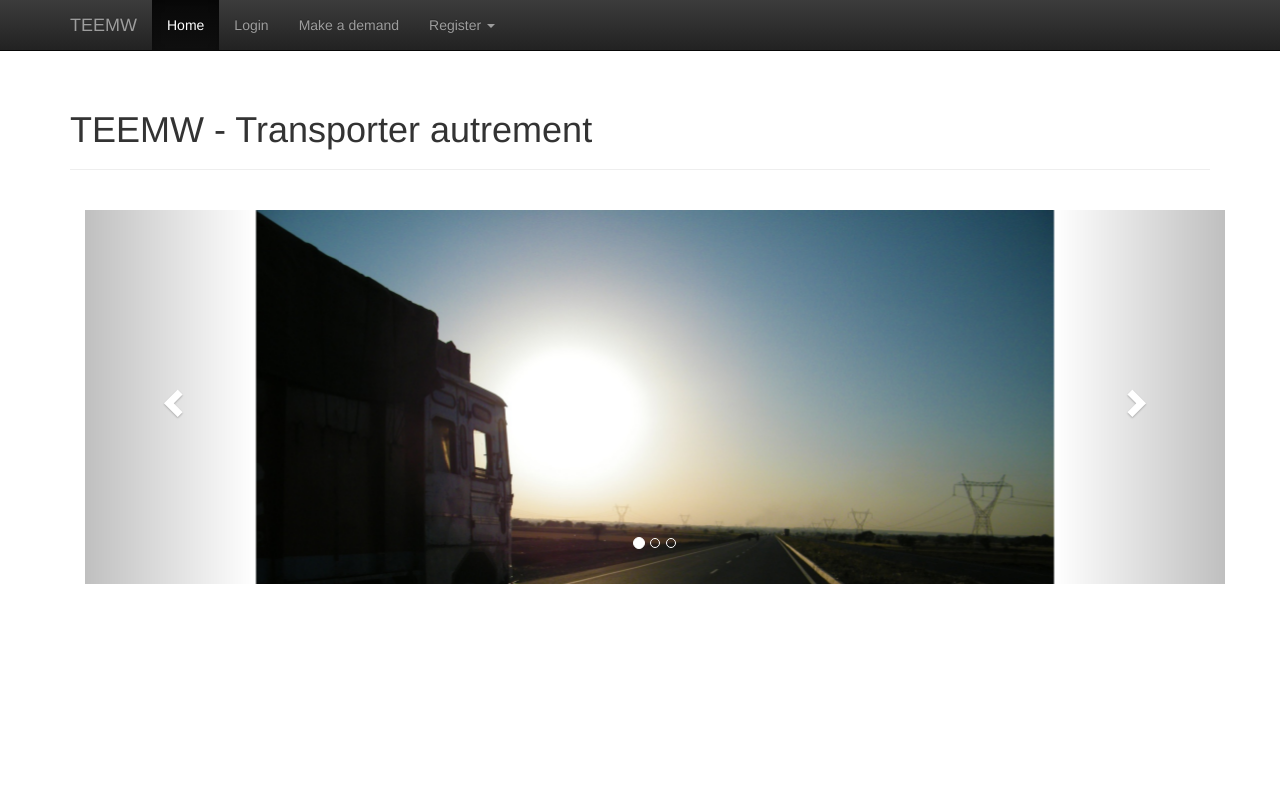
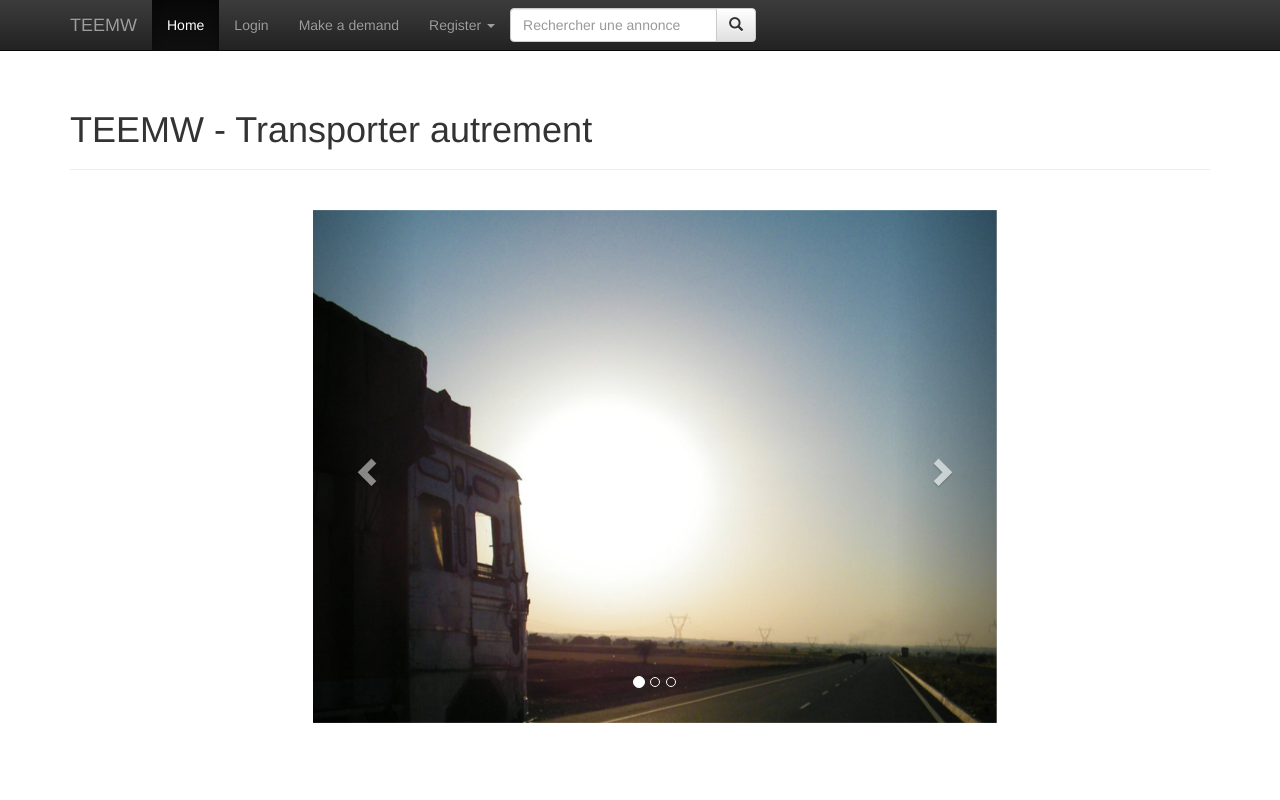
Before and after one commit to benthieu/teemw, a CodeIgniter app: page /teemw/ in a window 1280 px wide. Run offline with CodeIgniter, Linux system fonts and the light colour scheme.

Commit message:
landing page slider & search bar

```diff
--- a/application/template/default.php
+++ b/application/template/default.php
@@ -50,11 +50,20 @@ defined('BASEPATH') OR exit('No direct script access allowed');
             <li class="dropdown">
               <a href="#" class="dropdown-toggle" data-toggle="dropdown" role="button" aria-haspopup="true" aria-expanded="false">Register <span class="caret"></span></a>
               <ul class="dropdown-menu">
-                <li><a href="/teemw/index.php/auth/">User</a></li>
+                <li><a href="/teemw/index.php/auth/register">User</a></li>
                 <li><a href="/teemw/index.php/auth/">Transport</a></li>
               </ul>
             </li>
           </ul>
+          <form class="navbar-form" role="search">
+                  <div class="input-group">
+                      <input type="text" class="form-control" placeholder="Rechercher une annonce" name="q">
+                      <div class="input-group-btn">
+                          <button class="btn btn-default" type="submit"><i class="glyphicon glyphicon-search"></i></button>
+                      </div>
+                  </div>
+                  </form>
+
         </div><!--/.nav-collapse -->
       </div>
     </nav>
--- a/application/views/landing_page.php
+++ b/application/views/landing_page.php
@@ -2,9 +2,12 @@
 defined('BASEPATH') OR exit('No direct script access allowed');
 ?><div class="page-header"><h1><?php echo lang('landing_page') ?></h1>
 </div>
+
+
+
 <div class="container">
   <br>
-  <div id="myCarousel" class="carousel slide" data-ride="carousel">
+  <div id="myCarousel" class="carousel slide carousel-global" data-ride="carousel">
     <!-- Indicators -->
     <ol class="carousel-indicators">
       <li data-target="#myCarousel" data-slide-to="0" class="active"></li>
@@ -23,7 +26,7 @@ defined('BASEPATH') OR exit('No direct script access allowed');
       </div>
 
       <div class="item">
-        <img src="img/hand-truck.jpg" alt="hand-truck" width="460" height="345">
+        <img src="img/truck.jpg" alt="truck" width="460" height="345">
       </div>
     </div>
 
--- a/css/default.css
+++ b/css/default.css
@@ -1,5 +1,46 @@
+
 .carousel-inner > .item > img,
   .carousel-inner > .item > a > img {
-      width: 70%;
+      width: 100%;
+      height: auto;
       margin: auto;
   }
+
+.carousel-global {
+  width: 60%;
+  height: 80%;
+  margin: auto;
+}
+
+
+
+html,
+body {
+    height: 100%;
+}
+
+.carousel,
+.item,
+.active {
+    height: 100%;
+}
+
+.carousel-inner {
+    height: 100%;
+}
+
+/* Background images are set within the HTML using inline CSS, not here */
+
+.fill {
+    width: 100%;
+    height: 100%;
+    background-position: center;
+    -webkit-background-size: cover;
+    -moz-background-size: cover;
+    background-size: cover;
+    -o-background-size: cover;
+}
+
+footer {
+    margin: 50px 0;
+}
```
Also changed, not shown: img/crossing-roads.jpg, img/truck-landscape.jpg, img/truck.jpg (added).
